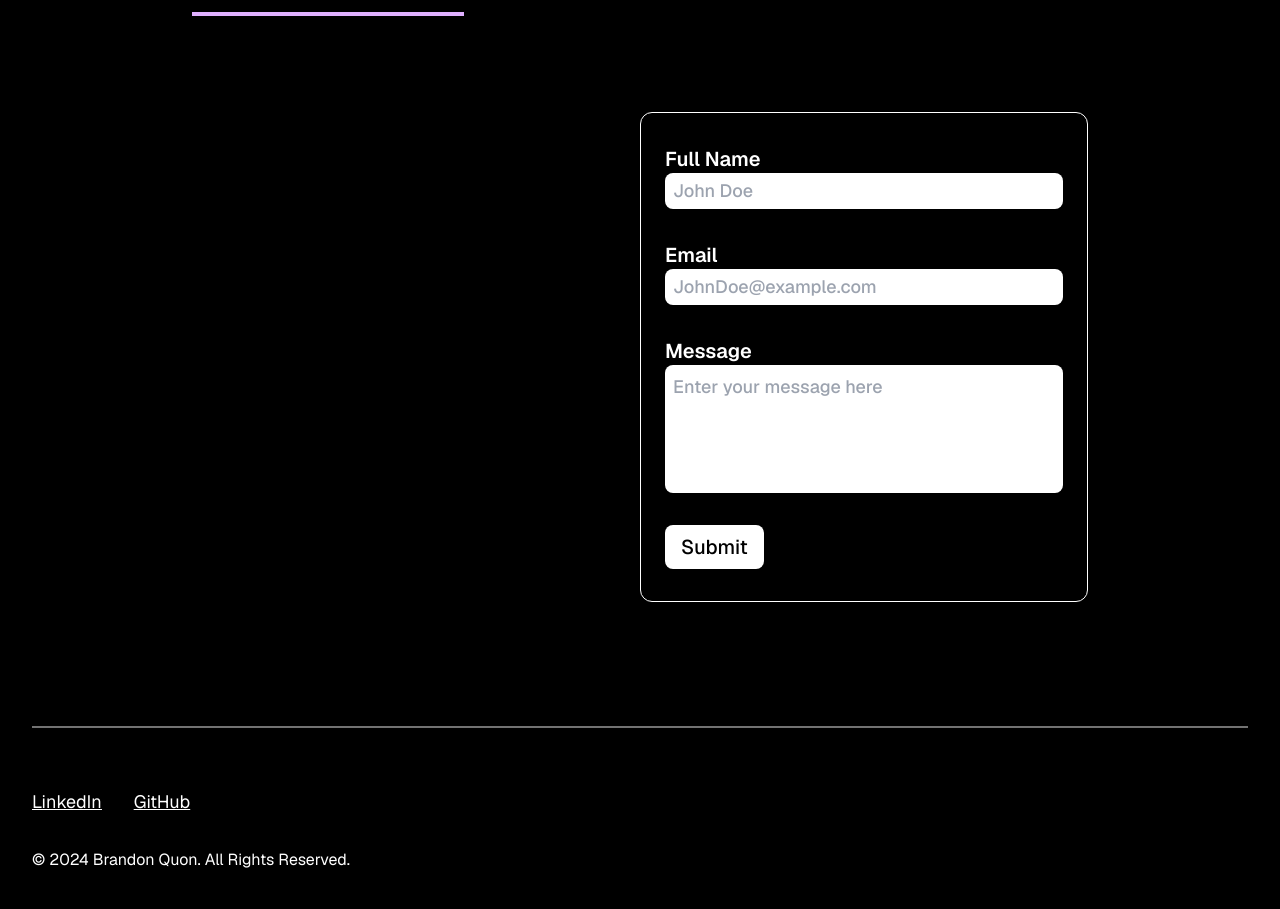
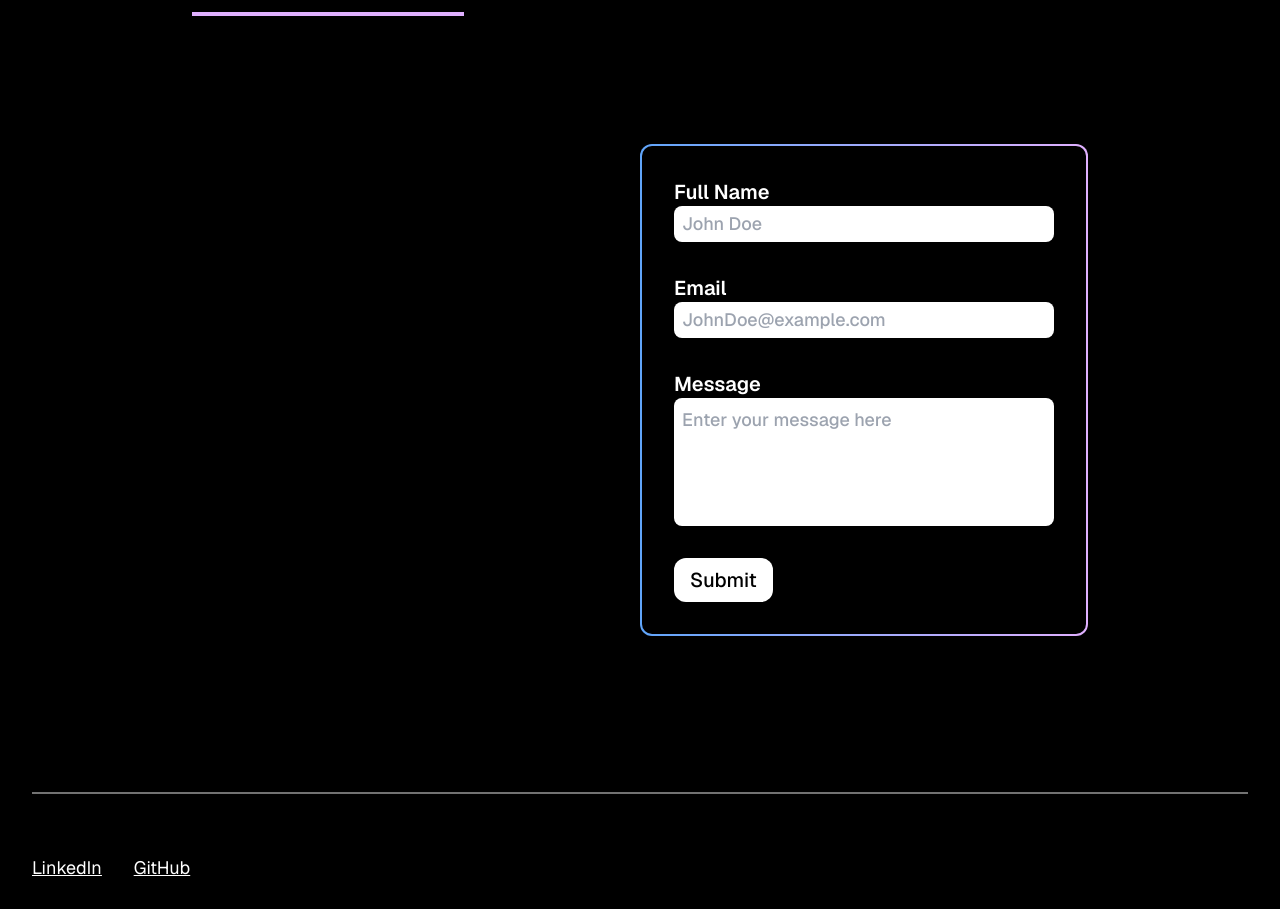
Before and after one commit to bnquon/portfolio, a Next.js app: page / in a window 1280 px wide. Shown: the part 3212-4121 px from the top of the page. Built offline with nearby package versions, Linux system fonts and the light colour scheme.

Commit message:
Updated the contact form

```diff
--- a/components/contactForm.tsx
+++ b/components/contactForm.tsx
@@ -29,11 +29,12 @@ export const ContactForm = () => {
 
   return (
     <div className="sm:w-1/2 w-full self-end xl:mt-[16vh] sm:mt-[12vh] mt-[8vh]">
-      <div className="w-full flex flex-col gap-8 px-6 py-8 rounded-xl border-[1px] border-white">
+      <div className="w-full flex flex-col gap-8 py-8 relative">
+        <article className="rounded-xl bg-gradient-to-r from-blue-400 to-[#E0B0FF] p-0.5">
           <form
             ref={formRef}
             onSubmit={onSubmit}
-          className="w-full flex flex-col gap-8"
+            className="w-full flex flex-col gap-8 z-10 bg-black rounded-[10px] p-8"
           >
             <div className="w-full flex xl:flex-row flex-col gap-8">
               <div className="xl:w-1/2 w-full flex flex-col">
@@ -70,11 +71,12 @@ export const ContactForm = () => {
             </div>
             <button
               type="submit"
-            className="rounded-lg bg-white text-black sm:px-4 sm:py-2 px-3 py-2 w-fit text-xl xl:text-2xl font-medium hover:bg-black hover:text-white duration-150"
+              className="rounded-xl bg-white text-black sm:px-4 sm:py-2 px-3 py-2 w-fit text-xl xl:text-2xl font-medium hover:bg-[#E0B0FF] hover:text-white duration-150"
             >
               Submit
             </button>
           </form>
+        </article>
       </div>
       <ToastContainer
         position="bottom-right"
```
Lines whose indentation alone changed are shown as unchanged.
